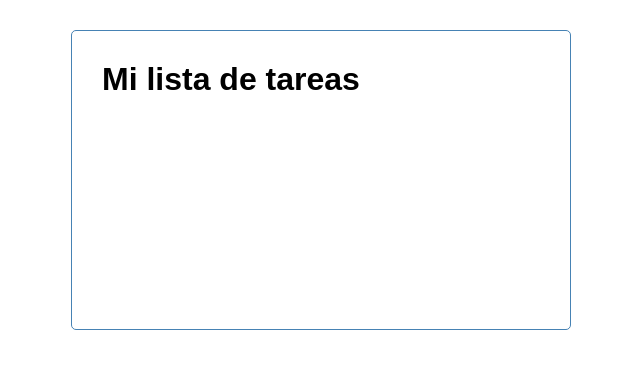
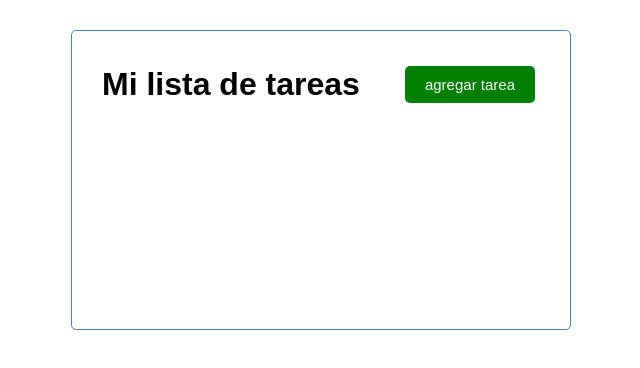
Before and after one commit to Gabriel-TorresGit/taskList, an Angular app: page / in a window 1280 px wide. Shown: the top 368 px of the page, without its empty margins (319-959 px from the left). Built offline with nearby package versions, Linux system fonts and the light colour scheme.

Commit message:
primerBoton

```diff
--- a/src/app/app.module.ts
+++ b/src/app/app.module.ts
@@ -3,11 +3,13 @@ import { BrowserModule } from '@angular/platform-browser';
 
 import { AppComponent } from './app.component';
 import { HeaderComponent } from './components/header/header.component';
+import { ButtonComponent } from './components/button/button.component';
 
 @NgModule({
   declarations: [
     AppComponent,
-    HeaderComponent
+    HeaderComponent,
+    ButtonComponent
   ],
   imports: [
     BrowserModule
--- /dev/null
+++ b/src/app/components/button/button.component.html
@@ -0,0 +1,8 @@
+<button
+    class="btn"
+    [ngStyle]="{'background-color':color}"
+    (click)="onClick()"
+>
+    {{text}} <!--usamos interpolacion para que mueste el boton lo que sea que escribamos en el text que esta en header.component.html y usamos [ngStyle para psarle el color que primero escribimos en header.html que luego guardamos en button.ts y ahora asi se lo pasamos a button.html para que se muestre en pantalla el color]-->
+
+</button>
--- /dev/null
+++ b/src/app/components/button/button.component.ts
@@ -0,0 +1,23 @@
+import { Component, OnInit,Input, Output,EventEmitter } from '@angular/core'; /**con el Input el boton podra recibir el color y el text que le mando desde header.component.stml */
+
+@Component({
+  selector: 'app-button',
+  templateUrl: './button.component.html',
+  styleUrls: ['./button.component.css']
+})
+export class ButtonComponent implements OnInit {
+
+  @Input() text:string=""; /**y aca uso el Input que agrega arriba para escribir el nombre de las variables que va a recibir que son text y color, las inicializo como string vacios para que alli se guarde lo que se escribio en sus correspondientes campos en header.component.html ( en este caso es green y agregar tarea) */
+  @Input() color:string=""; /**por ultimo vamos al button.html y usamos interpolacion para pasarle lo que tiene text para mostrar lo que debe decir el boton y tambien le pasamos el color e fondo que tendra usando [ngStyle y pasandole la variable color que es donde esta guardado nuestro color que qeuremos] */
+  @Output() btnClick= new EventEmitter(); /**el evento de hacer click lo recibo aqui en button pero lo quiero llevar al componente padre que es header entoces usamos el output,creo una variable btnClick y la hago que guarde un evento, esto lo completaremos en la funcion onClick mas abajo */
+  constructor() { }
+
+  ngOnInit(): void {
+  }
+
+  onClick(){
+    this.btnClick.emit(); /**aca decimos que el evento que se recibe ne la btnClick lo vamos a emitir,ahora deberemos ir a header.html y hacer que alli puedan recibir este evento que le emitimos */
+
+  }
+
+}
--- a/src/app/components/header/header.component.html
+++ b/src/app/components/header/header.component.html
@@ -1 +1,4 @@
-<h1>{{title}}</h1>
+<header>
+    <h1>{{title}}</h1>
+    <app-button color="green" text="agregar tarea" (btnClick)="toggleAddTask()" ></app-button> <!--quiero q el boton reciba un color y un texto entonces los pongo aca en la etiqueta.PERO para que el boton los reciba debo irme a button.ts a configurarlo-->
+</header>                                                                                       <!--tambien con (btnClick)="toggleAddTask() le hago que pueda recibir el evento que le mando desde button.ts y le digo que cuando lo reciba ejecute la funcion toggleAddTask esta funcion debo crearla en el header.ts -->
--- a/src/app/components/header/header.component.ts
+++ b/src/app/components/header/header.component.ts
@@ -14,4 +14,8 @@ export class HeaderComponent implements OnInit {
   ngOnInit(): void {
   }
 
+  toggleAddTask(){
+
+  }
+
 }
```
Also changed, not shown: src/app/components/button/button.component.css (added), 1 other file (tests, documents, lock files or other folders).
